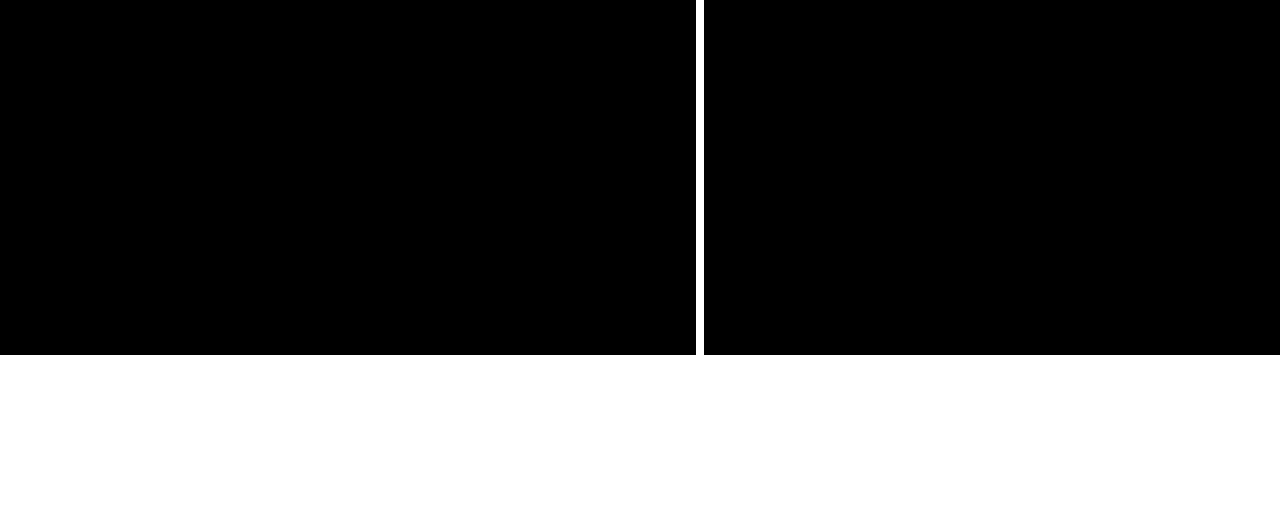
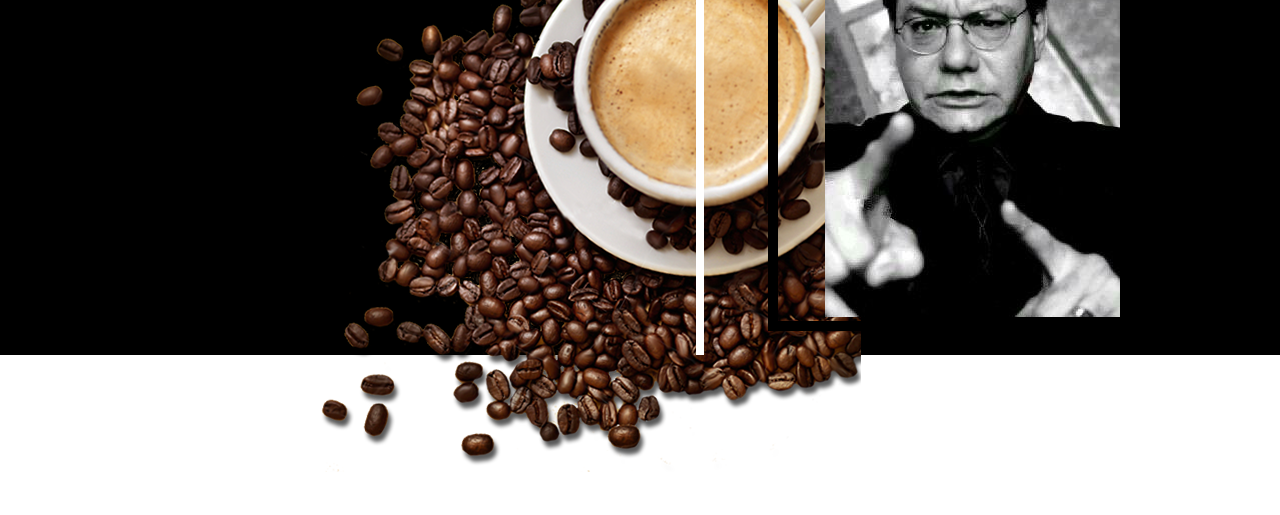
Before and after one commit to aakash19here/coffee.github.io, a plain HTML site: page index.html in a window 1280 px wide. Shown: the part 285-800 px from the top of the page. Drawn offline with nearby package versions, Linux system fonts and the light colour scheme; files that its build step writes are made by us from their sources.

Commit message:
Update index.html

```diff
--- a/index.html
+++ b/index.html
@@ -7,16 +7,16 @@
     <link rel="preconnect" href="https://fonts.googleapis.com">
 <link rel="preconnect" href="https://fonts.gstatic.com" crossorigin>
 <link href="https://fonts.googleapis.com/css2?family=Oswald:wght@200&display=swap" rel="stylesheet">
-    <link rel="stylesheet" href="./css/main.min.css">
+    <link rel="stylesheet" href="main.min.css">
     <title>SASS tutorial</title>
 </head>
 <body>
 <div class="top-container">
     <div class="side-by-side">
-        <img class="coffee-cup" src="/images/coffee-png-22077 3.46.34 PM.png" alt="">
+        <img class="coffee-cup" src="coffee-png-22077 3.46.34 PM.png" alt="">
         <h1 class="text">Earthen roa<span class="diff">st</span></h1>
         <div class="vl"></div>
-        <img class="lewis-black" src="/images/Lewis Black.jpeg" alt="">
+        <img class="lewis-black" src="Lewis Black.jpeg" alt="">
         <div class="box"></div>
             <p class="quote"><em>I like coffee because it gives me the illusion that ㅤI might be awake.</em></p>
             <p class="author"><bold>-Lewis Black</bold></p>
```
